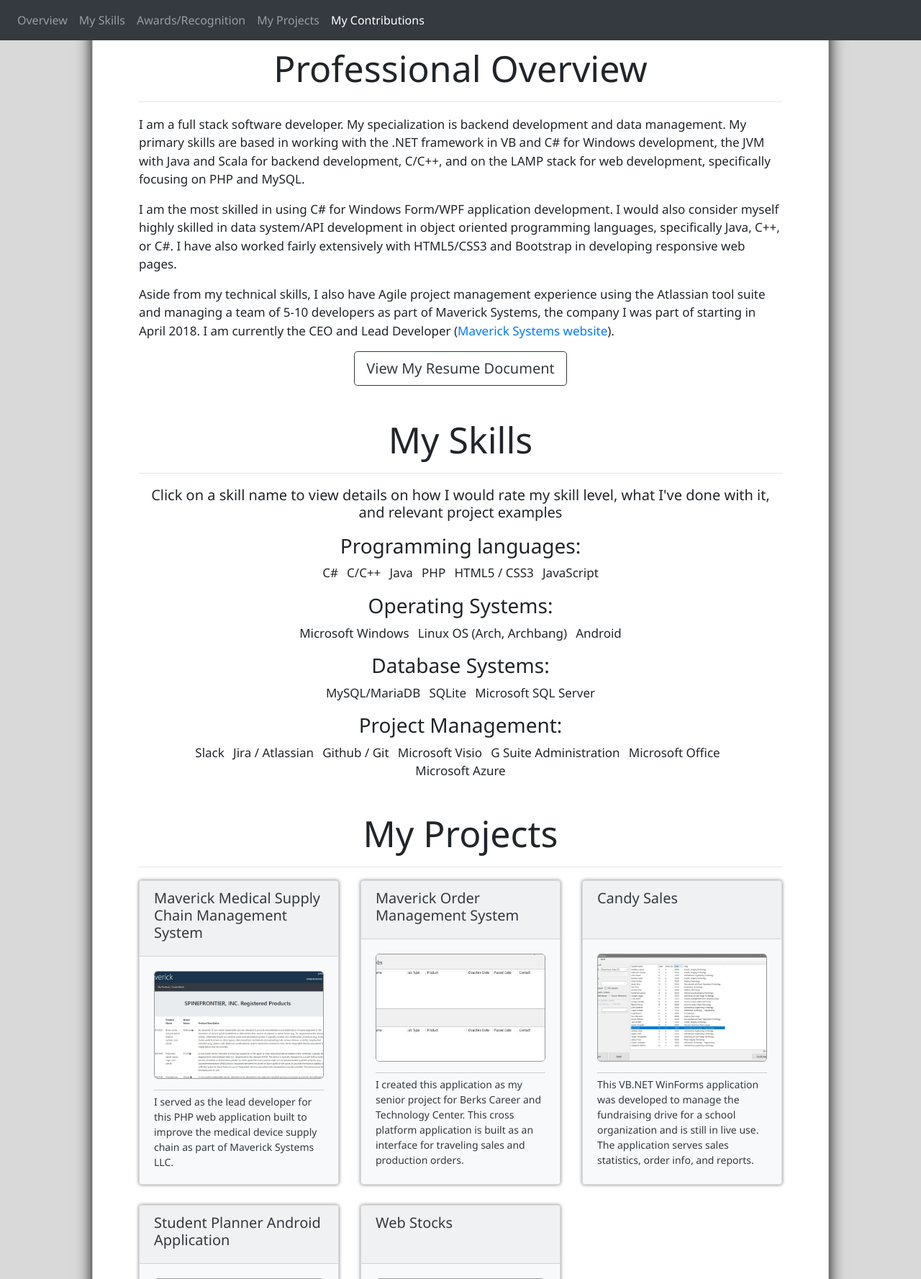
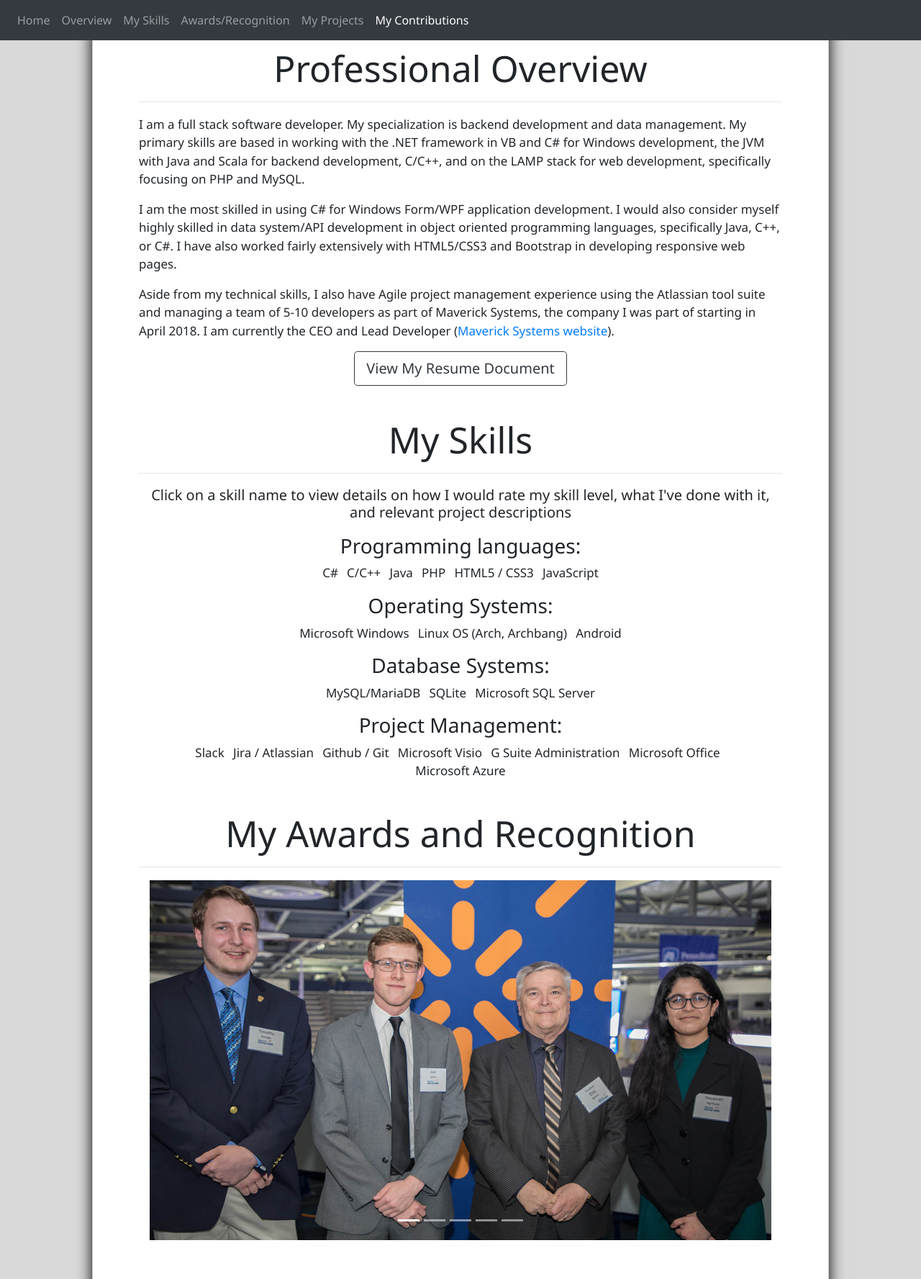
Before and after one commit to joeldseidel/joeldseidel.github.io, a PHP site: page /mywork.html in a window 1280 px wide. Shown: the top 1777 px of the page at 72% size. Run offline with PHP 8.4, Linux system fonts and the light colour scheme.

Commit message:
Award carousel and images
Images are already compressed, don't look here if this site takes an hour to load

```diff
--- a/mywork.html
+++ b/mywork.html
@@ -10,9 +10,12 @@
     <script src="https://maxcdn.bootstrapcdn.com/bootstrap/4.1.3/js/bootstrap.min.js"></script>
     <script src="script/mywork-script.js"></script>
 </head>
-<body data-spy="scroll" data-target=".navbar" data-offset="10" >
+<body data-spy="scroll" data-target=".navbar" data-offset="100" >
     <nav class="navbar navbar-expand-sm bg-dark navbar-dark fixed-top">
         <ul class="navbar-nav">
+            <li class="nav-item">
+                <a  class="nav-link" href="index.html">Home</a>
+            </li>
             <li class="nav-item">
                 <a class="nav-link" href="#overview">Overview</a>
             </li>
@@ -44,7 +47,7 @@
         </div>
         <div id="myskills" class="work-section">
             <h1 class="work-section-header">My Skills</h1><hr/>
-            <h5 class="work-section-subheader" id="skill-subheader">Click on a skill name to view details on how I would rate my skill level, what I've done with it, and relevant project examples</h5>
+            <h5 class="work-section-subheader" id="skill-subheader">Click on a skill name to view details on how I would rate my skill level, what I've done with it, and relevant project descriptions</h5>
             <div class="container">
                 <h3 class="work-section-subheader">Programming languages:</h3>
                     <ul class="list-inline skill-list">
@@ -79,7 +82,37 @@
                     </ul>
                 </div>
         </div>
-        <div id="myawards"></div>
+        <div id="myawards" class="work-section">
+            <h1 class="work-section-header">My Awards and Recognition</h1><hr/>
+            <div class="container">
+                <div id="awards-carousel" class="carousel slide" data-ride="carousel">
+                    <ul class="carousel-indicators">
+                        <li data-target="#awards-carousel" data-slide-to="0" class="active"></li>
+                        <li data-target="#awards-carousel" data-slide-to="1"></li>
+                        <li data-target="#awards-carousel" data-slide-to="2"></li>
+                        <li data-target="#awards-carousel" data-slide-to="3"></li>
+                        <li data-target="#awards-carousel" data-slide-to="4"></li>
+                    </ul>
+                    <div class="carousel-inner">
+                        <div class="carousel-item active">
+                            <img src="./img/psupres.jpg" alt="Recognition by Penn State president Erik Barron for Maverick Supply Chain Management System development"/>
+                        </div>
+                        <div class="carousel-item">
+                            <img src="./img/tsasoftware.jpg" alt="National award for software development at the 2017 Technology Student Association National Conference"/>
+                        </div>
+                        <div class="carousel-item">
+                            <img src="./img/psusupplychain.jpg" alt="Smeal College of Business Supply Chain competition finalist and award winner for the development of Maverick Supply Chain Management System"/>
+                        </div>
+                        <div class="carousel-item">
+                            <img src="./img/psuspeech.jpg" alt="Recognition at Penn State Start-up Week for leadership and development of Maverick Systems">
+                        </div>
+                        <div class="carousel-item">
+                            <img src="./img/tsaweb.jpg" alt="National finalist in website design at the 2017 Technology Student Association National Conference"/>
+                        </div>
+                    </div>
+                </div>
+            </div>
+        </div>
         <div id="myprojects" class="work-section">
             <h1 class="work-section-header">My Projects</h1><hr>
             <div class="row">
--- a/style/mywork-style.css
+++ b/style/mywork-style.css
@@ -87,3 +87,9 @@ hr{
 #skill-subheader{
     margin-bottom: 2%;
 }
+.carousel-item img{
+    width:100%;
+}
+.carousel-inner{
+    height:500px;
+}
```
Also changed, not shown: img/psupres.jpg (added), img/psuspeech.jpg (added), img/psusupplychain.jpg (added), img/tsasoftware.jpg (added), img/tsaweb.jpg (added).
